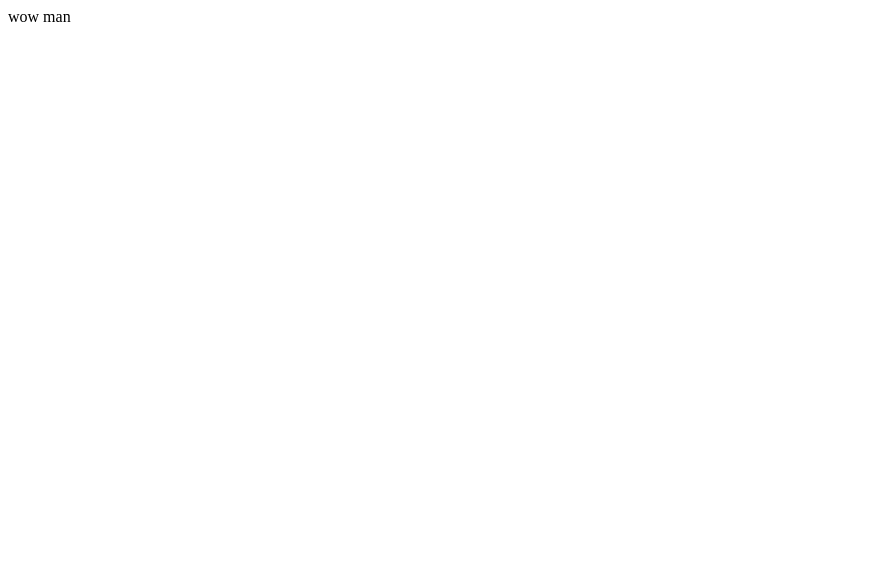
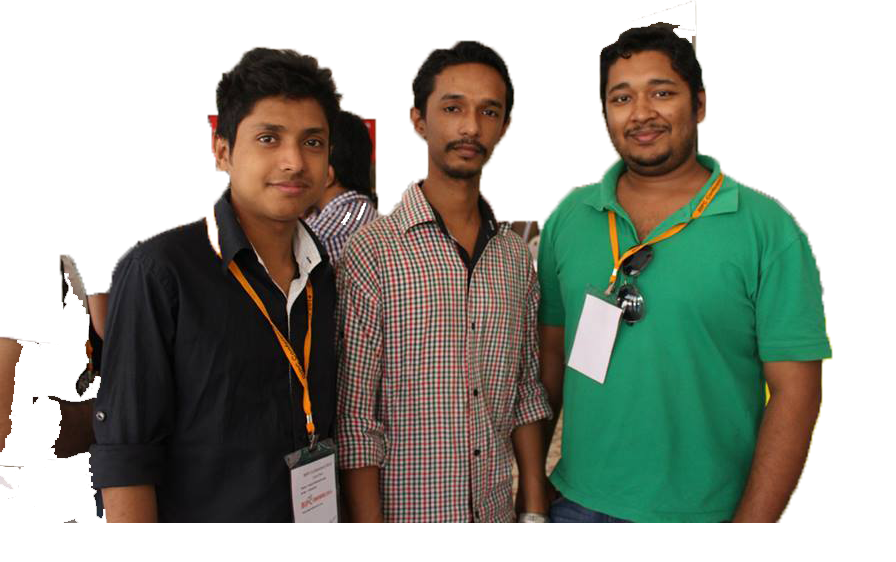
Before and after one commit to mlbd/mlbd.github.io, a plain HTML site: page index.html in a window 1280 px wide. Shown: the whole page, without its empty margins (0-896 px from the left). Drawn offline with Linux system fonts and the light colour scheme.

Commit message:
second time

```diff
--- a/index.html
+++ b/index.html
@@ -1,10 +1,11 @@
 <html>
 <head>
 	<title>yes</title>
+	<link rel="stylesheet" type="text/css" href="style.css">
 </head>
 <body>
 
-	wow man
+	<img src="we.png" alt="We, limon, arnob, sabbir, kuira">
 
 </body>
 </html>
--- /dev/null
+++ b/style.css
@@ -0,0 +1,7 @@
+* {
+	margin: 0;
+	padding: 0;
+}
+img {
+	max-width: 100%;
+}
```
Also changed, not shown: we.png (added).
